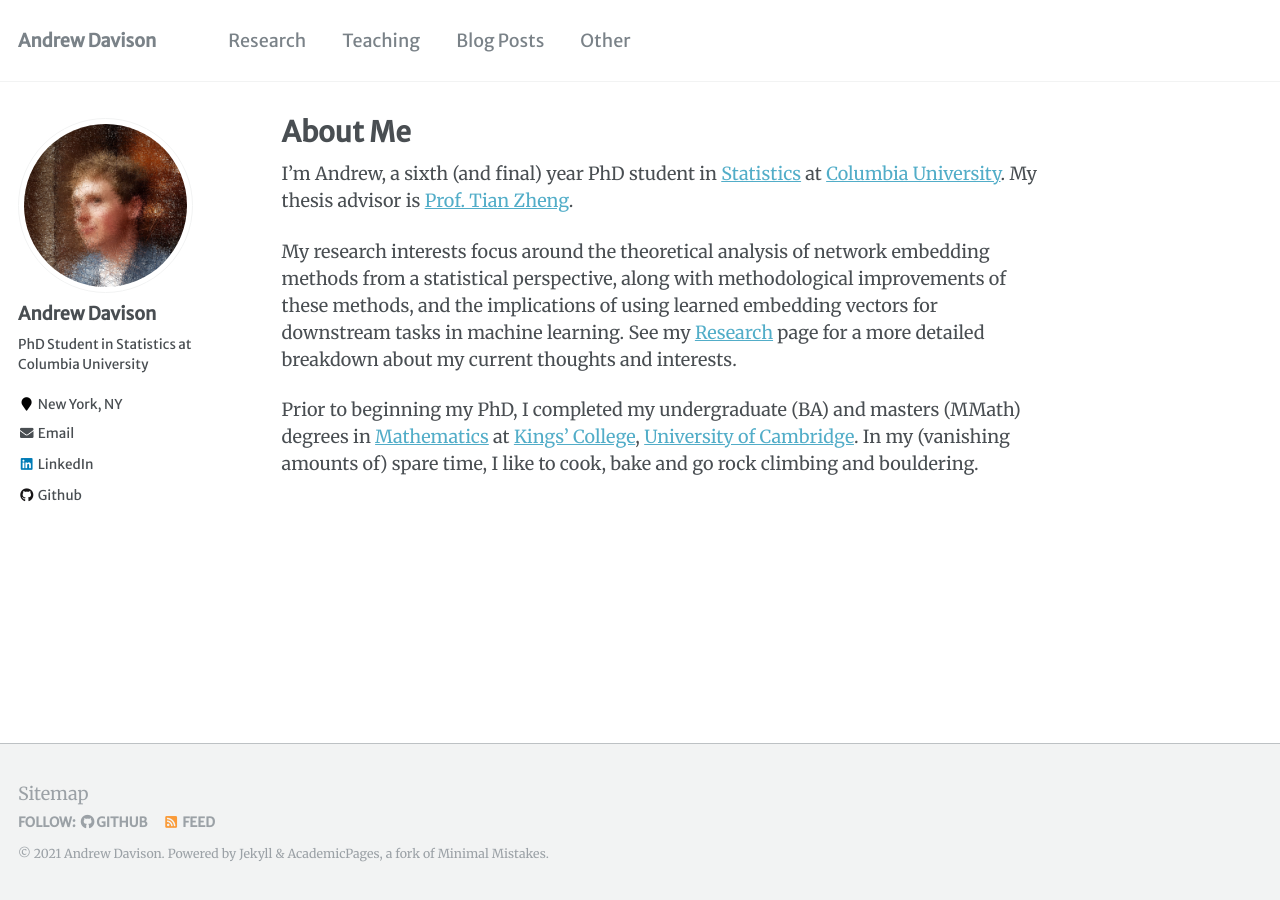
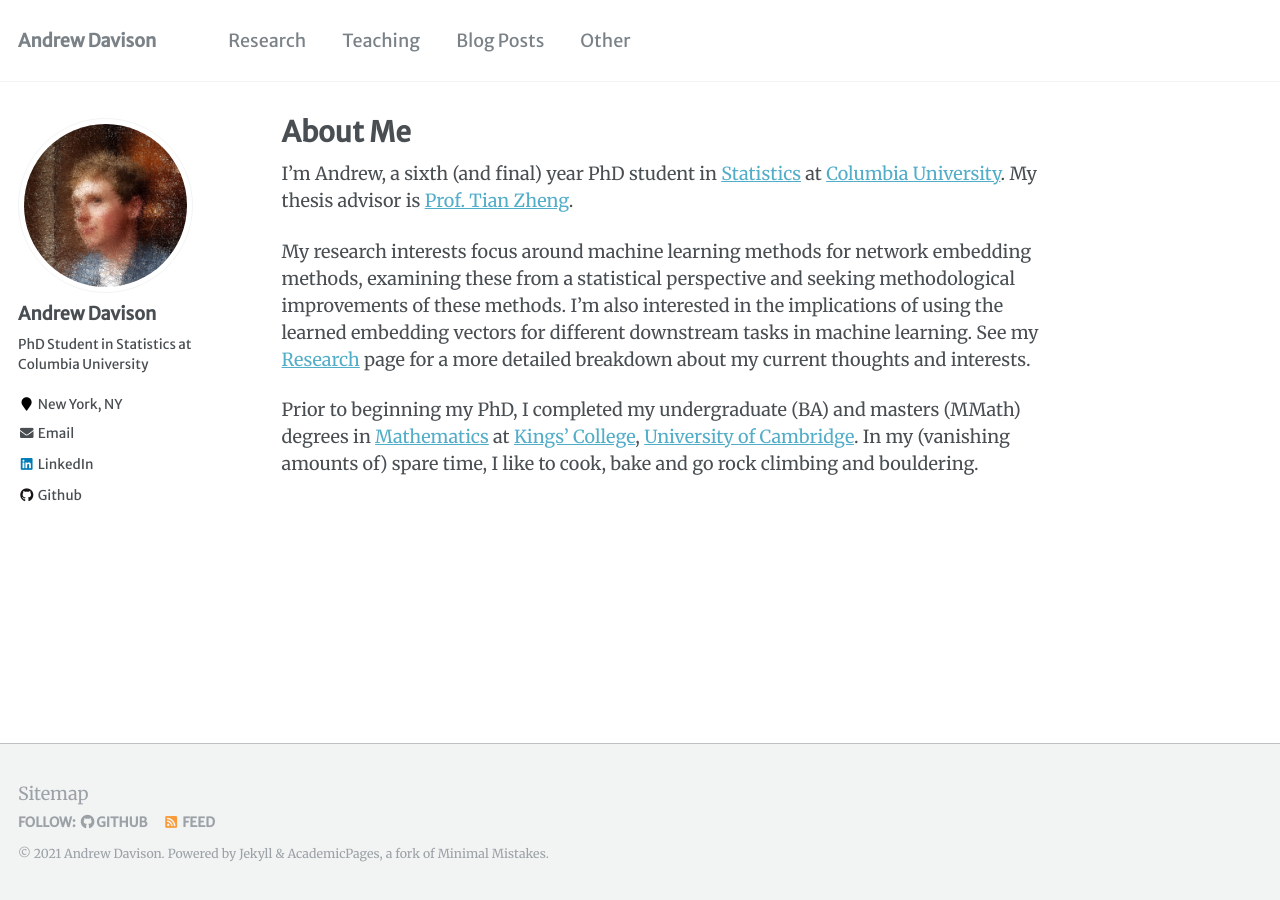
Before and after one commit to aday651/aday651.github.io, a Jekyll site: the page built from _pages/about.md, in a window 1280 px wide. Built offline with Jekyll 4.4.1, drawn with Linux system fonts in a browser that asks for light colours.

Commit message:
update main page

```diff
--- a/_pages/about.md
+++ b/_pages/about.md
@@ -10,6 +10,6 @@
 
 I'm Andrew, a sixth (and final) year PhD student in [Statistics](http://stat.columbia.edu/) at [Columbia University](https://www.columbia.edu/). My thesis advisor is [Prof. Tian Zheng](http://www.stat.columbia.edu/~tzheng/).
 
-My research interests focus around the theoretical analysis of network embedding methods from a statistical perspective, along with methodological improvements of these methods, and the implications of using learned embedding vectors for downstream tasks in machine learning. See my [Research](https://aday651.github.io/research/) page for a more detailed breakdown about my current thoughts and interests.
+My research interests focus around machine learning methods for network embedding methods, examining these from a statistical perspective and seeking methodological improvements of these methods. I'm also interested in the implications of using the learned embedding vectors for different downstream tasks in machine learning. See my [Research](https://aday651.github.io/research/) page for a more detailed breakdown about my current thoughts and interests.
 
 Prior to beginning my PhD, I completed my undergraduate (BA) and masters (MMath) degrees in [Mathematics](https://www.maths.cam.ac.uk/) at [Kings' College](https://www.kings.cam.ac.uk/), [University of Cambridge](https://www.cam.ac.uk/). In my (vanishing amounts of) spare time, I like to cook, bake and go rock climbing and bouldering.
```
